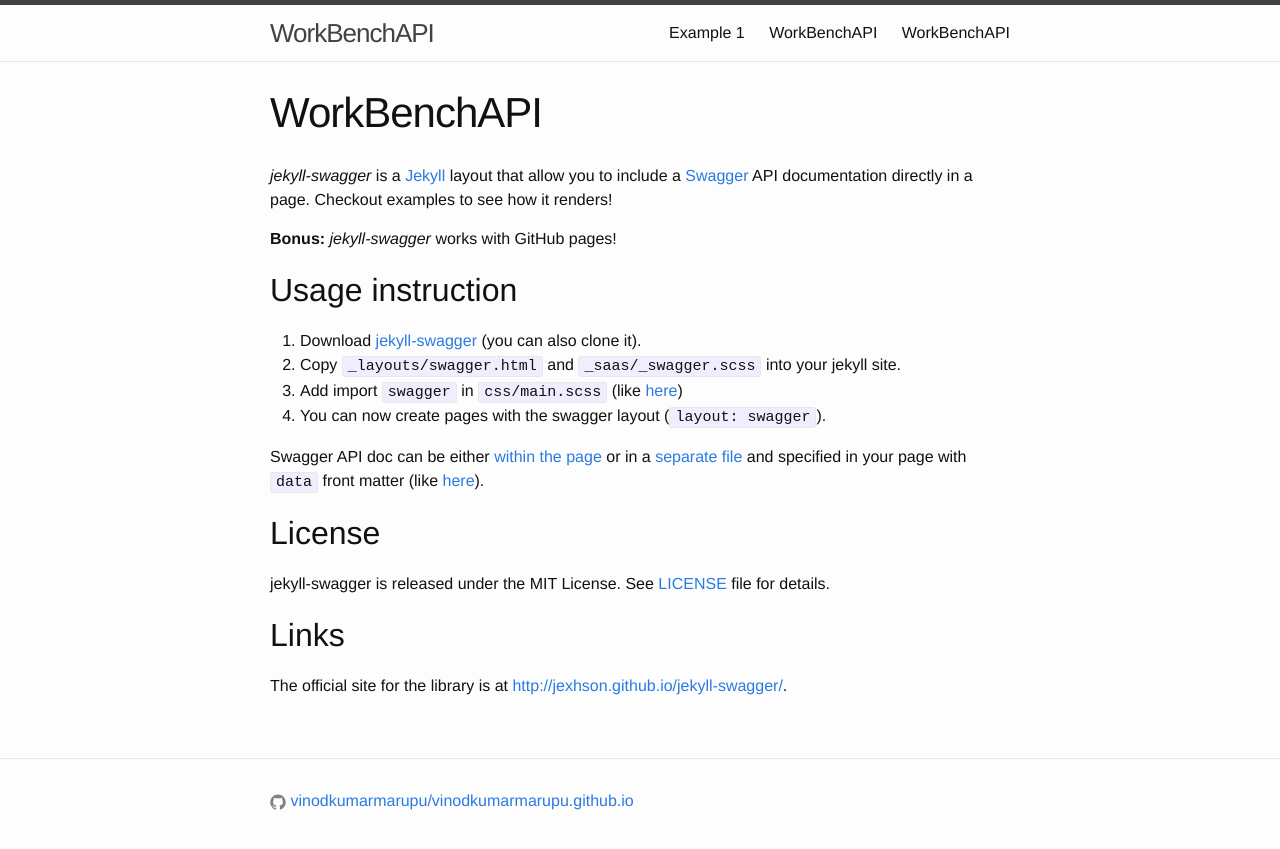
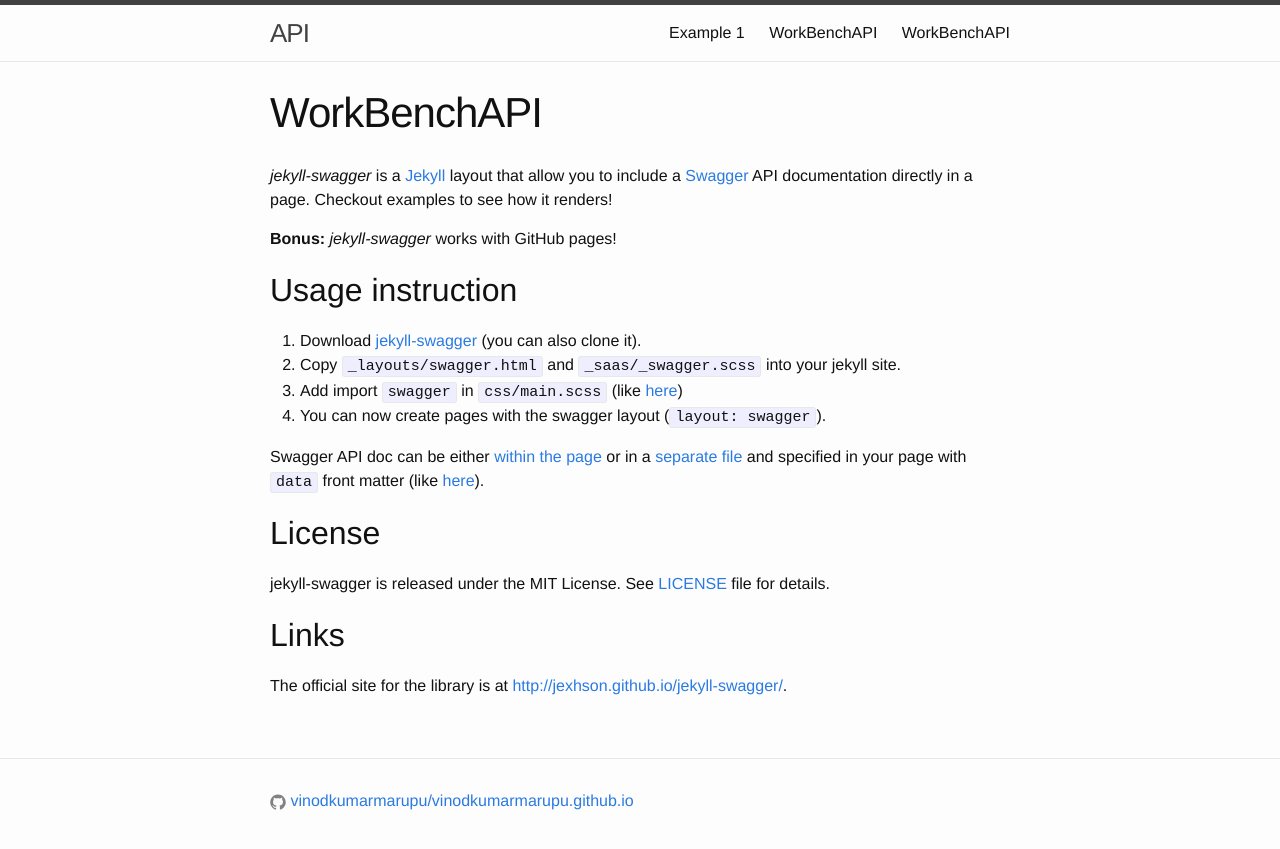
Before and after one commit to vinodkumarmarupu/vinodkumarmarupu1.github.io, a Jekyll site: the page built from index.md, in a window 1280 px wide. Shown: the top 849 px of the page. Built offline with Jekyll 4.4.1, drawn with Linux system fonts in a browser that asks for light colours.

Commit message:
Update _config.yml

```diff
--- a/_config.yml
+++ b/_config.yml
@@ -1,5 +1,5 @@
 # Site settings
-title: WorkBenchAPI
+title: API
 baseurl: "" # the subpath of your site, e.g. /blog/
 url: "https://github.com/vinodkumarmarupu/vinodkumarmarupu.github.io" # the base hostname & protocol for your site
 
```
